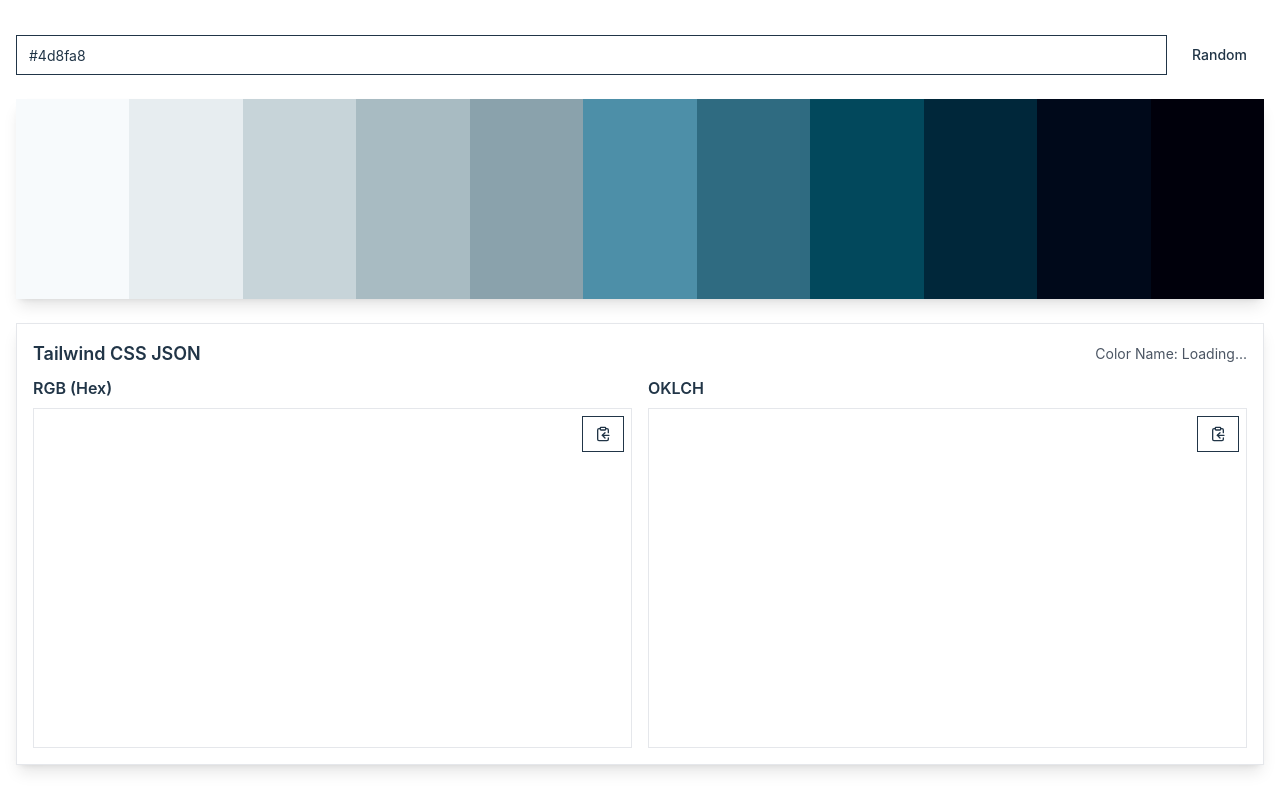
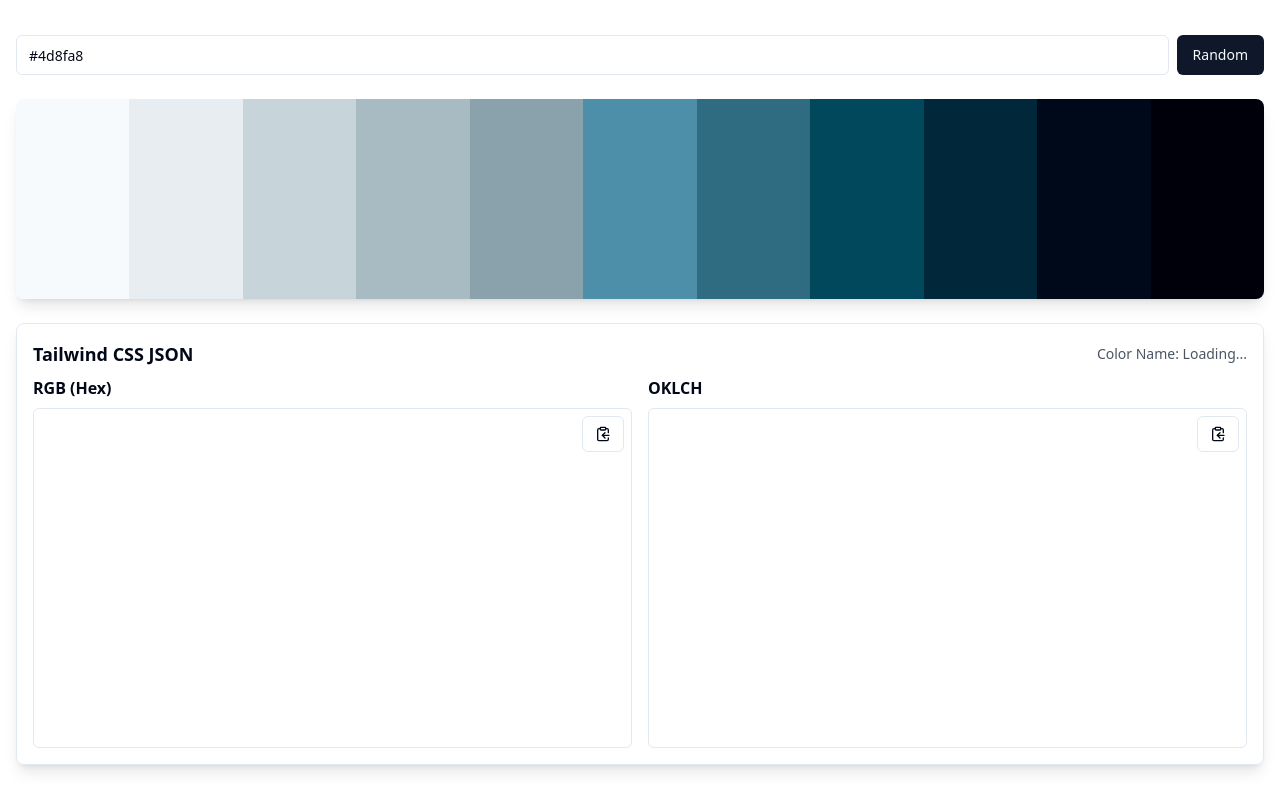
Before and after one commit to espeon/twcss-palettegen, a React (Vite) app: page / in a window 1280 px wide. Built offline with nearby package versions, Linux system fonts and the light colour scheme; no server answers.

Commit message:
Switch shadcn over to prefers-color-scheme

```diff
--- a/src/index.css
+++ b/src/index.css
@@ -2,65 +2,37 @@
 @tailwind components;
 @tailwind utilities;
 
-:root {
-  font-family: Inter, system-ui, Avenir, Helvetica, Arial, sans-serif;
-  line-height: 1.5;
-  font-weight: 400;
-
-  color-scheme: light dark;
-  color: rgba(255, 255, 255, 0.87);
-  background-color: #242424;
-
-  font-synthesis: none;
-  text-rendering: optimizeLegibility;
-  -webkit-font-smoothing: antialiased;
-  -moz-osx-font-smoothing: grayscale;
-}
-
-a {
-  font-weight: 500;
-  color: #646cff;
-  text-decoration: inherit;
-}
-a:hover {
-  color: #535bf2;
-}
-
-body {
-  margin: 0;
-  display: flex;
-  place-items: center;
-  min-width: 320px;
-  min-height: 100vh;
-}
-
-h1 {
-  font-size: 3.2em;
-  line-height: 1.1;
-}
-
-button {
-  border-radius: 8px;
-  border: 1px solid transparent;
-  padding: 0.6em 1.2em;
-  font-size: 1em;
-  font-weight: 500;
-  font-family: inherit;
-  background-color: #1a1a1a;
-  cursor: pointer;
-  transition: border-color 0.25s;
-}
-button:hover {
-  border-color: #646cff;
-}
-button:focus,
-button:focus-visible {
-  outline: 4px auto -webkit-focus-ring-color;
+@layer base {
+  :root {
+    --background: 222.2 84% 4.9%;
+    --foreground: 210 40% 98%;
+    --card: 222.2 84% 4.9%;
+    --card-foreground: 210 40% 98%;
+    --popover: 222.2 84% 4.9%;
+    --popover-foreground: 210 40% 98%;
+    --primary: 210 40% 98%;
+    --primary-foreground: 222.2 47.4% 11.2%;
+    --secondary: 217.2 32.6% 17.5%;
+    --secondary-foreground: 210 40% 98%;
+    --muted: 217.2 32.6% 17.5%;
+    --muted-foreground: 215 20.2% 65.1%;
+    --accent: 217.2 32.6% 17.5%;
+    --accent-foreground: 210 40% 98%;
+    --destructive: 0 62.8% 30.6%;
+    --destructive-foreground: 210 40% 98%;
+    --border: 217.2 32.6% 17.5%;
+    --input: 217.2 32.6% 17.5%;
+    --ring: 212.7 26.8% 83.9%;
+    --chart-1: 220 70% 50%;
+    --chart-2: 160 60% 45%;
+    --chart-3: 30 80% 55%;
+    --chart-4: 280 65% 60%;
+    --chart-5: 340 75% 55%;
+  }
 }
 
 @media (prefers-color-scheme: light) {
   :root {
-    color: #213547;
     background-color: #ffffff;
   }
   a:hover {
@@ -69,4 +41,40 @@
   button {
     background-color: #f9f9f9;
   }
+  :root {
+    --background: 0 0% 100%;
+    --foreground: 222.2 84% 4.9%;
+    --card: 0 0% 100%;
+    --card-foreground: 222.2 84% 4.9%;
+    --popover: 0 0% 100%;
+    --popover-foreground: 222.2 84% 4.9%;
+    --primary: 222.2 47.4% 11.2%;
+    --primary-foreground: 210 40% 98%;
+    --secondary: 210 40% 96.1%;
+    --secondary-foreground: 222.2 47.4% 11.2%;
+    --muted: 210 40% 96.1%;
+    --muted-foreground: 215.4 16.3% 46.9%;
+    --accent: 210 40% 96.1%;
+    --accent-foreground: 222.2 47.4% 11.2%;
+    --destructive: 0 84.2% 60.2%;
+    --destructive-foreground: 210 40% 98%;
+    --border: 214.3 31.8% 91.4%;
+    --input: 214.3 31.8% 91.4%;
+    --ring: 222.2 84% 4.9%;
+    --radius: 0.5rem;
+    --chart-1: 12 76% 61%;
+    --chart-2: 173 58% 39%;
+    --chart-3: 197 37% 24%;
+    --chart-4: 43 74% 66%;
+    --chart-5: 27 87% 67%;
+  }
 }
+
+@layer base {
+  * {
+    @apply border-border;
+  }
+  body {
+    @apply bg-background text-foreground;
+  }
+}
```
